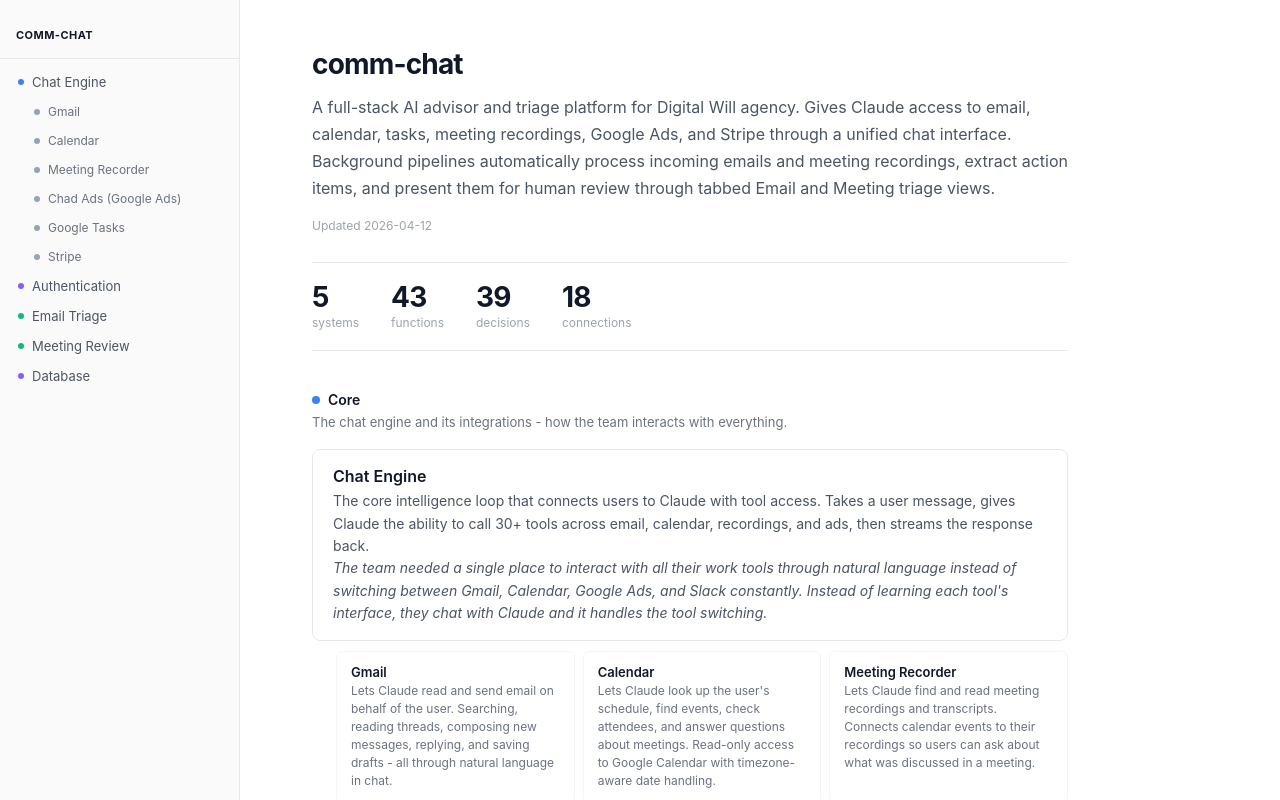
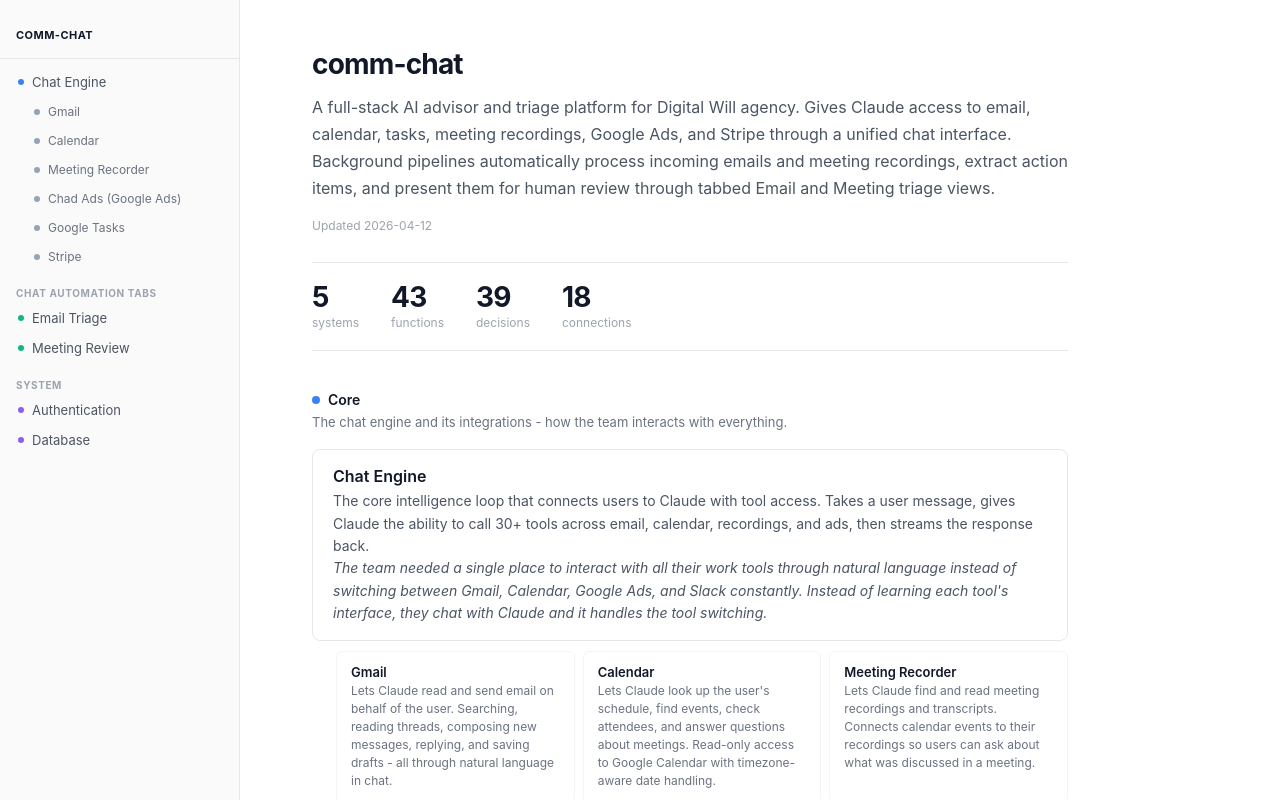
Before and after one commit to digitalwillads/logic-map, a React (Vite) app: page / in a window 1280 px wide. Built offline with nearby package versions, Linux system fonts and the light colour scheme.

Commit message:
feat: group nav into Chat Engine, Chat Automation Tabs, and System sections

```diff
--- a/src/components/DocumentView.tsx
+++ b/src/components/DocumentView.tsx
@@ -42,29 +42,39 @@
     if (activeSystem) break;
   }
 
-  // Build nav
-  const navItems: {
-    id: string;
-    label: string;
-    indent: boolean;
-    color: string;
-  }[] = [];
-  for (const system of logicMap.systems) {
-    // Assign colors by role
-    let color = "#6b7280"; // default gray
-    if (system.id === "chat_engine") color = "#3b82f6"; // blue
-    if (system.id === "auth" || system.id === "database") color = "#8b5cf6"; // purple - infra
-    if (system.id === "email_triage" || system.id === "meeting_review")
-      color = "#10b981"; // green - pipelines
+  // Build nav with grouped sections
+  type NavItem =
+    | { type: "header"; label: string }
+    | { type: "link"; id: string; label: string; indent: boolean; color: string };
 
-    navItems.push({ id: system.id, label: system.name, indent: false, color });
-    for (const child of system.children || []) {
-      navItems.push({
-        id: child.id,
-        label: child.name,
-        indent: true,
-        color: "#94a3b8",
-      });
+  const navItems: NavItem[] = [];
+
+  // Chat Engine + its children
+  const chatEngine = logicMap.systems.find((s) => s.id === "chat_engine");
+  if (chatEngine) {
+    navItems.push({ type: "link", id: chatEngine.id, label: chatEngine.name, indent: false, color: "#3b82f6" });
+    for (const child of chatEngine.children || []) {
+      navItems.push({ type: "link", id: child.id, label: child.name, indent: true, color: "#94a3b8" });
+    }
+  }
+
+  // Chat Automation Tabs
+  const automationIds = ["email_triage", "meeting_review"];
+  const automations = logicMap.systems.filter((s) => automationIds.includes(s.id));
+  if (automations.length > 0) {
+    navItems.push({ type: "header", label: "Chat Automation Tabs" });
+    for (const s of automations) {
+      navItems.push({ type: "link", id: s.id, label: s.name, indent: false, color: "#10b981" });
+    }
+  }
+
+  // System
+  const infraIds = ["auth", "database"];
+  const infra = logicMap.systems.filter((s) => infraIds.includes(s.id));
+  if (infra.length > 0) {
+    navItems.push({ type: "header", label: "System" });
+    for (const s of infra) {
+      navItems.push({ type: "link", id: s.id, label: s.name, indent: false, color: "#8b5cf6" });
     }
   }
 
@@ -87,7 +97,12 @@
           {logicMap.project}
         </a>
         <ul>
-          {navItems.map((item) => (
+          {navItems.map((item, i) =>
+            item.type === "header" ? (
+              <li key={`h-${i}`} className="nav-section-header">
+                {item.label}
+              </li>
+            ) : (
               <li key={item.id}>
                 <a
                   className={`${item.indent ? "indent" : ""} ${activePage === item.id ? "active" : ""}`}
@@ -100,7 +115,8 @@
                   {item.label}
                 </a>
               </li>
-          ))}
+            )
+          )}
         </ul>
       </nav>
 
--- a/src/components/document.css
+++ b/src/components/document.css
@@ -83,6 +83,16 @@
 
 .doc-nav li a.indent.active {
   color: #111827;
+}
+
+.nav-section-header {
+  font-size: 10px;
+  font-weight: 700;
+  color: #9ca3af;
+  text-transform: uppercase;
+  letter-spacing: 0.06em;
+  padding: 16px 16px 4px;
+  list-style: none;
 }
 
 .nav-dot {
```
Lines whose indentation alone changed are shown as unchanged.
